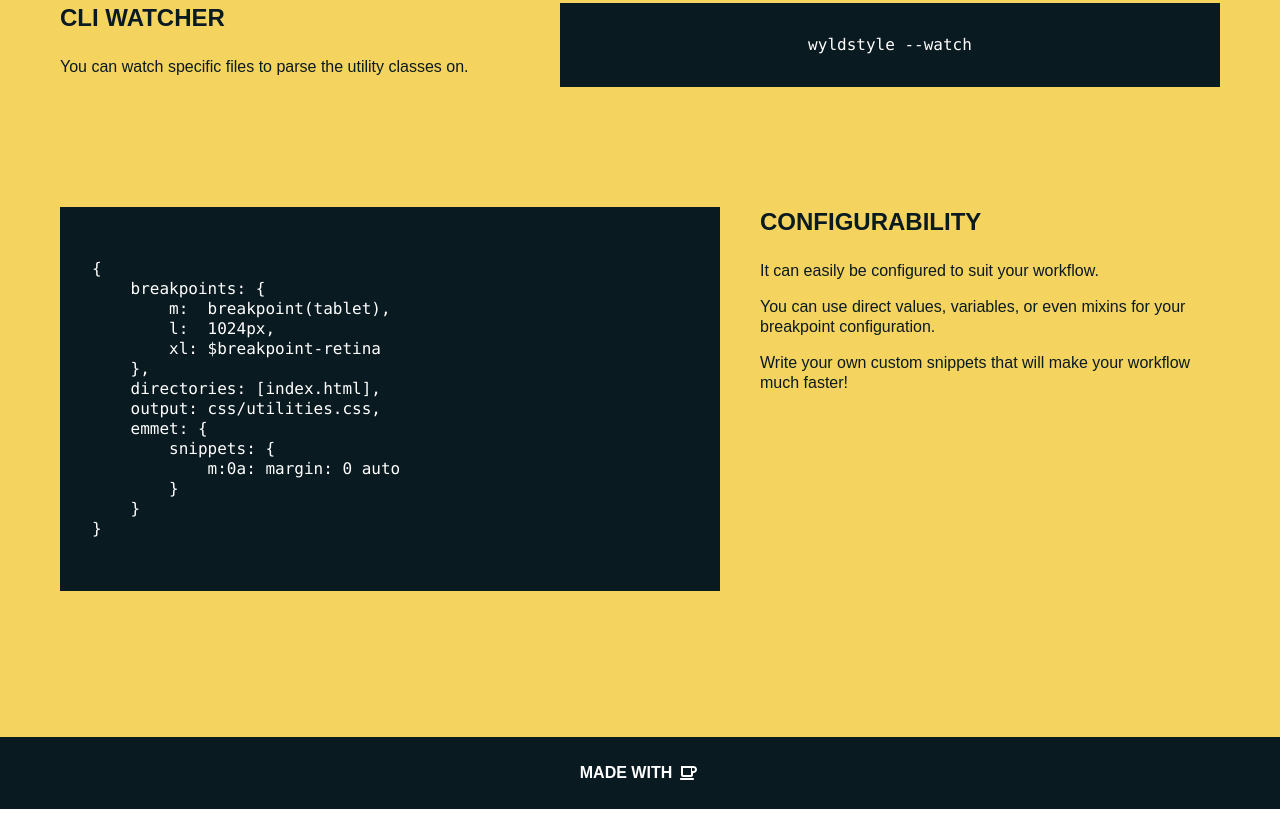
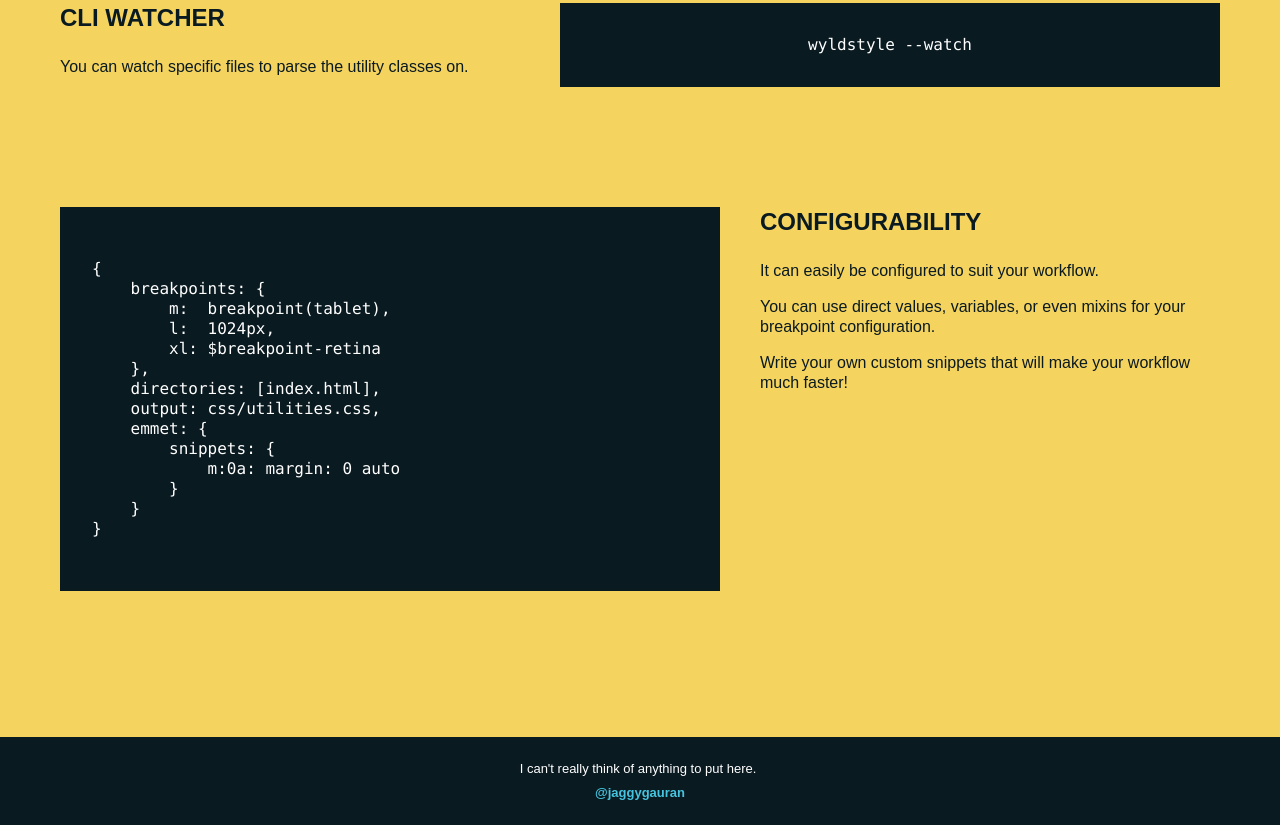
Before and after one commit to humans/wyldstyle.github.io, a website: page index.html in a window 1280 px wide. Shown: the part 1609-2434 px from the top of the page. Drawn offline with Linux system fonts and the light colour scheme.

Commit message:
Put _something_ in the footer.

```diff
--- a/css/utilities.css
+++ b/css/utilities.css
@@ -1,6 +1,7 @@
 .u-ai\:c { align-items: center; }
 .u-bdtlrs\:3px { border-top-left-radius: 3px; }
 .u-bdtrrs\:3px { border-top-right-radius: 3px; }
+.u-d\:b { display: block; }
 .u-d\:fx { display: flex; }
 .u-fd\:c { flex-direction: column; }
 .u-fs\:i { font-style: italic; }
@@ -9,6 +10,7 @@
 .u-fw\:900 { font-weight: 900; }
 .u-fx\:r { flex-direction: row; }
 .u-fxd\:c { flex-direction: column; }
+.u-fz\:0\.8125r { font-size: 0.8125rem; }
 .u-fz\:1\.125r { font-size: 1.125rem; }
 .u-fz\:1\.5r { font-size: 1.5rem; }
 .u-fz\:1r { font-size: 1rem; }
@@ -25,6 +27,7 @@
 .u-ml\:0\.25r { margin-left: 0.25rem; }
 .u-ml\:1\.5r { margin-left: 1.5rem; }
 .u-mr\:0\.25r { margin-right: 0.25rem; }
+.u-mt\:0\.5r { margin-top: 0.5rem; }
 .u-mt\:1\.5r { margin-top: 1.5rem; }
 .u-mt\:1r { margin-top: 1rem; }
 .u-mw\:28\.125r { max-width: 28.125rem; }
--- a/index.html
+++ b/index.html
@@ -250,10 +250,11 @@
         </div>
     </section>
 
-    <footer class="footer [ a-bgc:$ocean a-c:$white u-pt:1.5r u-pb:1.5r ]">
-        <div class="wrapper [ u-d:fx u-ai:c u-jc:c u-fw:700 u-tt:u ]">
-            <span class="blurb [ u-mr:0.25r ]">Made with</span>
-            <svg fill="#ffffff" xmlns="http://www.w3.org/2000/svg" width="24" height="24" viewBox="0 0 24 24"><path d="M17 19H5c-.553 0-1-.447-1-1s.447-1 1-1h12c.553 0 1 .447 1 1s-.447 1-1 1zM17.5 5H5v9c0 1.1.9 2 2 2h8c1.1 0 2-.9 2-2v-2h.5c1.93 0 3.5-1.57 3.5-3.5S19.43 5 17.5 5zM15 14H7V7h8v7zm2.5-4H16V7h1.5c.827 0 1.5.673 1.5 1.5s-.673 1.5-1.5 1.5z"/></svg>
+    <footer class="footer [ a-bgc:$ocean a-c:$white u-pt:1.5r u-pb:1.5r u-fz:0.8125r u-ta:c ]">
+        <div class="wrapper">
+            <span class="blurb [ u-mr:0.25r u-d:b ]">I can't really think of anything to put here.</span>
+            <a class="twitter [ a-c:$cyan u-fw:700 u-td:n u-d:b u-mt:0.5r ]" href="https://twitter.com/jaggygauran">@jaggygauran</a>
+            <!-- <svg fill="#ffffff" xmlns="http://www.w3.org/2000/svg" width="24" height="24" viewBox="0 0 24 24"><path d="M17 19H5c-.553 0-1-.447-1-1s.447-1 1-1h12c.553 0 1 .447 1 1s-.447 1-1 1zM17.5 5H5v9c0 1.1.9 2 2 2h8c1.1 0 2-.9 2-2v-2h.5c1.93 0 3.5-1.57 3.5-3.5S19.43 5 17.5 5zM15 14H7V7h8v7zm2.5-4H16V7h1.5c.827 0 1.5.673 1.5 1.5s-.673 1.5-1.5 1.5z"/></svg> -->
         </div>
     </footer>
 
```
